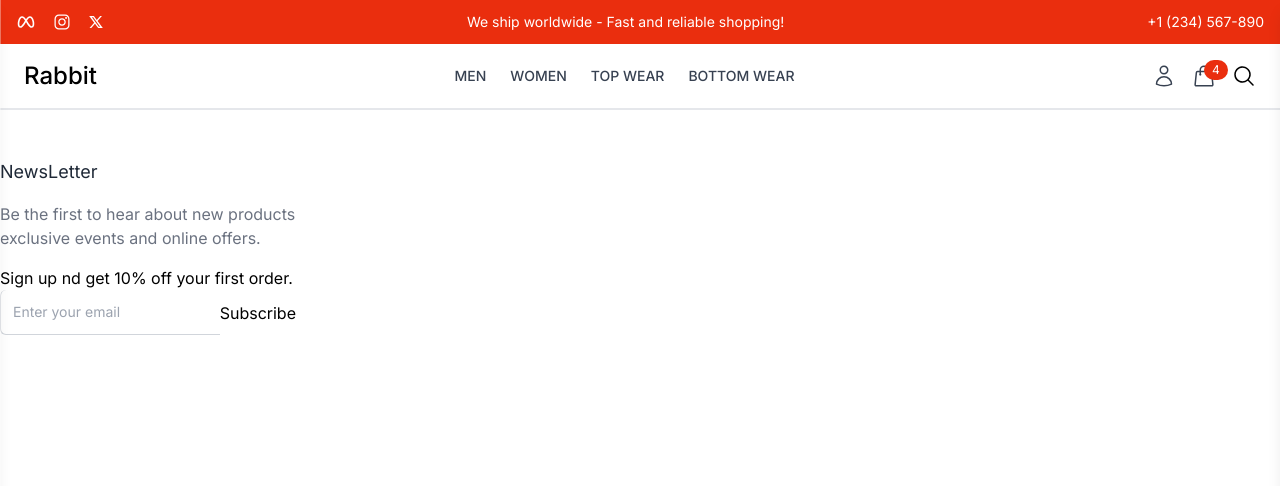
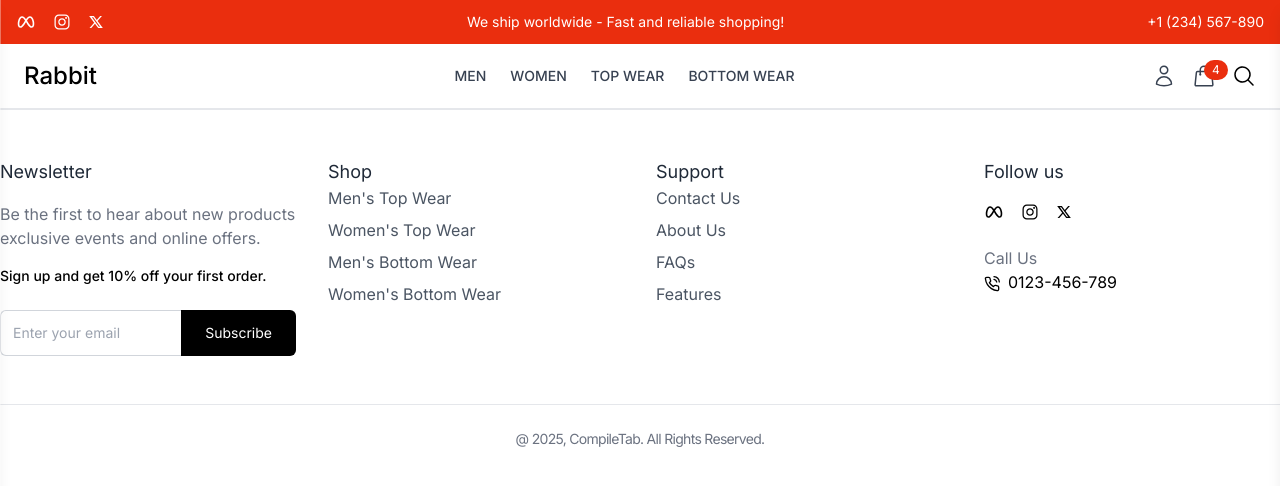
Before and after one commit to aakashpawar49/Shopper, a React (Vite) app in the folder frontend/: page / in a window 1280 px wide. Shown: the top 486 px of the page. Built offline with nearby package versions, Linux system fonts and the light colour scheme.

Commit message:
Footer and header completed

```diff
--- a/frontend/src/components/Cart/CartContents.jsx
+++ b/frontend/src/components/Cart/CartContents.jsx
@@ -38,12 +38,12 @@
                         <p className="text-sm text-gray-500 ">
                             size: {product.size} | color: {product.color}
                         </p>
-                        <div className="flex-items-center mt-2">
-                            <button className="border-rounded px-2 py-1 text-xl font-medium">
+                        <div className="flex items-center mt-2">
+                            <button className="border px-2 py-1 rounded text-xl font-medium">
                                 -
                             </button>
                             <span className="mx-4">{product.quantity}</span>
-                            <button className="border-rounded px-2 py-1 text-xl font-medium">
+                            <button className="border px-2 py-1 rounded text-xl font-medium">
                                 +
                             </button>
                         </div>
--- a/frontend/src/components/Common/Footer.jsx
+++ b/frontend/src/components/Common/Footer.jsx
@@ -1,26 +1,133 @@
+import { Link } from "react-router-dom";
+import {TbBrandMeta, TbFilePhone} from "react-icons/tb"
+import { IoLogoInstagram } from "react-icons/io";
+import { RiTwitterXLine } from "react-icons/ri";
+import { FiPhoneCall } from "react-icons/fi";
+
 const Footer = () => {
   return <footer className="border-t py-12">
+
     <div className="container mx-auto grid grid-cols-1 md:grid-cols-4 gap-8 px-4 lg:px-0">
         <div>
-            <h3 className="text-lg text-gray-800 mb-4">NewsLetter</h3>
+            <h3 className="text-lg text-gray-800 mb-4">Newsletter</h3>
             <p className="text-gray-500 mb-4">
                 Be the first to hear about new products exclusive events and
                 online offers.
             </p>
-            <p>Sign up nd get 10% off your first order.</p>
+            <p className="font-medium text-sm text-grey-600 mb-6">
+                Sign up and get 10% off your first order.
+            </p>
 
             {/* Newsletter form */}
             <form className="flex">
                 <input
                     type="email"
                     placeholder="Enter your email"
-                    className="p-3 w-full text-sm border-l border-b border-gray-300 rounded-l-md
+                    className="p-3 w-full text-sm border-t border-l border-b border-gray-300 rounded-l-md
                     focus:outline-none focus:ring-2 focus:ring-gray-500 transition-all"
                     required
                 />
-                <button type="submit">Subscribe</button>
+                <button type="submit" className="bg-black text-white px-6 py-3 text-sm rounded-r-md hover:bg-gray-800
+                transition-all"
+                >
+                    Subscribe
+                </button>
             </form>
         </div>
+
+        {/* Shop Links */}
+        <div>
+            <h3 className="text-lg text-gray-800 mg-4">Shop</h3>
+            <ul className="space-y-2 text-gray-600">
+                <li>
+                    <Link to ="#" className="hover:text-gray-500 transition-colors">
+                    Men's Top Wear
+                    </Link>
+                </li>
+                <li>
+                    <Link to ="#" className="hover:text-gray-500 transition-colors">
+                    Women's Top Wear
+                    </Link>
+                </li>
+                <li>
+                    <Link to ="#" className="hover:text-gray-500 transition-colors">
+                    Men's Bottom Wear
+                    </Link>
+                </li>
+                <li>
+                    <Link to ="#" className="hover:text-gray-500 transition-colors">
+                    Women's Bottom Wear
+                    </Link>
+                </li>
+            </ul>
+        </div>
+        {/* Support Links */}
+        <div>
+            <h3 className="text-lg text-gray-800 mg-4">Support</h3>
+            <ul className="space-y-2 text-gray-600">
+                <li>
+                    <Link to ="#" className="hover:text-gray-500 transition-colors">
+                    Contact Us
+                    </Link>
+                </li>
+                <li>
+                    <Link to ="#" className="hover:text-gray-500 transition-colors">
+                    About Us
+                    </Link>
+                </li>
+                <li>
+                    <Link to ="#" className="hover:text-gray-500 transition-colors">
+                    FAQs
+                    </Link>
+                </li>
+                <li>
+                    <Link to ="#" className="hover:text-gray-500 transition-colors">
+                    Features
+                    </Link>
+                </li>
+            </ul>
+        </div>
+        {/* Follow us */}
+        <div>
+            <h3 className="text-lg text-gray-800 mb-4">Follow us</h3>
+            <div className="flex items-center space-x-4 mb-6">
+                <a
+                href="https://www.facebook.com"
+                target="_blank"
+                rel="noopener noreferrer"
+                className="hover:text-gray-300"
+                >
+                    <TbBrandMeta className="h-5 w-5"/>
+                </a>
+                <a
+                href="https://www.facebook.com"
+                target="_blank"
+                rel="noopener noreferrer"
+                className="hover:text-gray-300"
+                >
+                    <IoLogoInstagram className="h-5 w-5"/>
+                </a>
+                <a
+                href="https://www.facebook.com"
+                target="_blank"
+                rel="noopener noreferrer"
+                className="hover:text-gray-300"
+                >
+                    <RiTwitterXLine className="h-4 w-4"/>
+                </a>
+            </div>
+            <p className="text-gray-500">Call Us</p>
+            <p>
+                <FiPhoneCall className="inline-block mr-2"/>
+                0123-456-789
+            </p>
+        </div>
+    </div>
+    {/* Footer Bottom */}
+    <div className="container mx-auto mt-12 px-4 lg:px-0 border-t border-gray-200 pt-6">
+        <p className="text-gray-500 text-sm tracking-tighter text-center">
+            @ 2025, CompileTab. All Rights Reserved.
+        </p>
     </div>
   </footer>
 };
--- a/frontend/src/components/Common/Navbar.jsx
+++ b/frontend/src/components/Common/Navbar.jsx
@@ -77,7 +77,7 @@
             >
             <div className="flex justify-end p-4">
                 <button onClick={toggleNavDrawer}>
-                    <IoMdClose className="h06 w-6 text-gray-600"/>
+                    <IoMdClose className="h-6 w-6 text-gray-600"/>
                 </button>
             </div>
             <div className="p-4">
--- a/frontend/src/components/Layout/CartDrawer.jsx
+++ b/frontend/src/components/Layout/CartDrawer.jsx
@@ -4,7 +4,7 @@
 const CartDrawer = ({drawerOpen, toggleCartDrawer}) => {
   return (
     <div
-    className={`fixed top-0 right-0 w-3/4 sm:w1/2 md:w-[30rem] h-full bg-white shadow-lg transform
+    className={`fixed top-0 right-0 w-3/4 sm:w-1/2 md:w-[30rem] h-full bg-white shadow-lg transform
     transition-transform duration-300 flex flex-col z-50 ${
     drawerOpen ? "translate-x-0" : "translate-x-full"
     }`}
--- a/frontend/src/components/Layout/UserLayout.jsx
+++ b/frontend/src/components/Layout/UserLayout.jsx
@@ -7,6 +7,9 @@
       {/* Header */}
       <Header />
       {/* Main Content */}
+      <main>
+
+      </main>
       {/* Footer */}
       <Footer />
     </>
```
